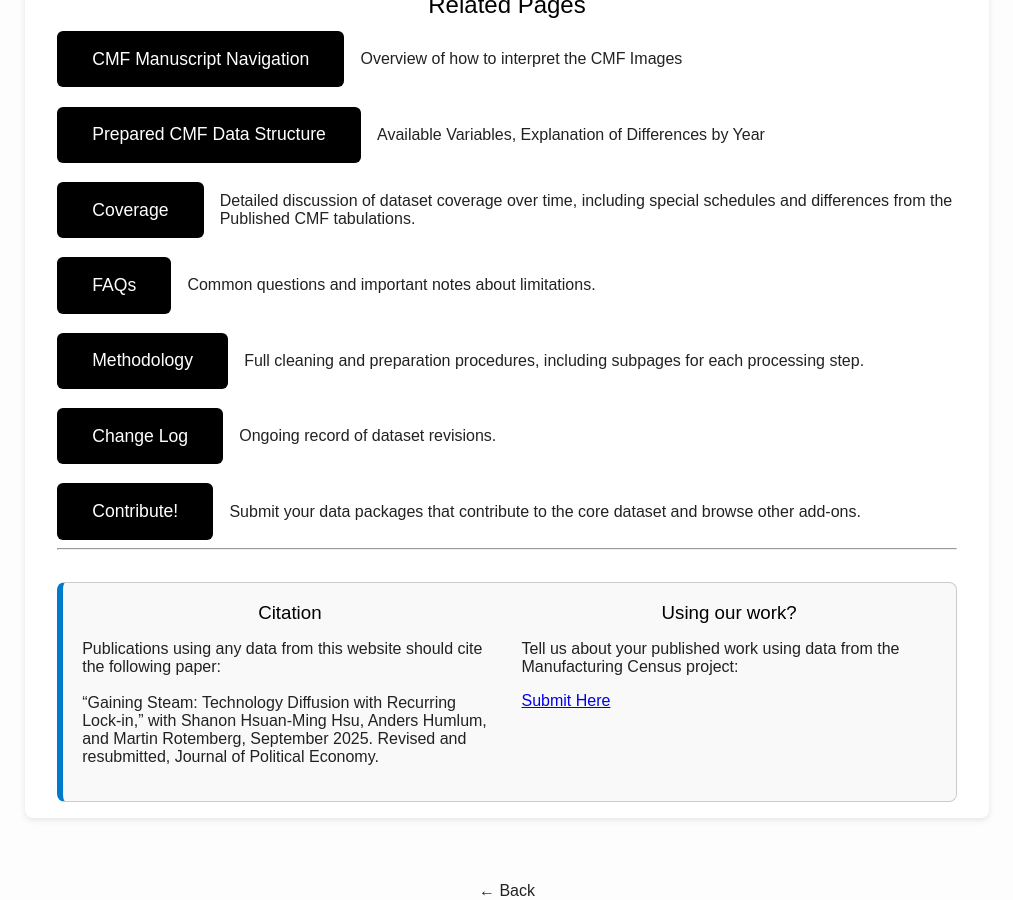
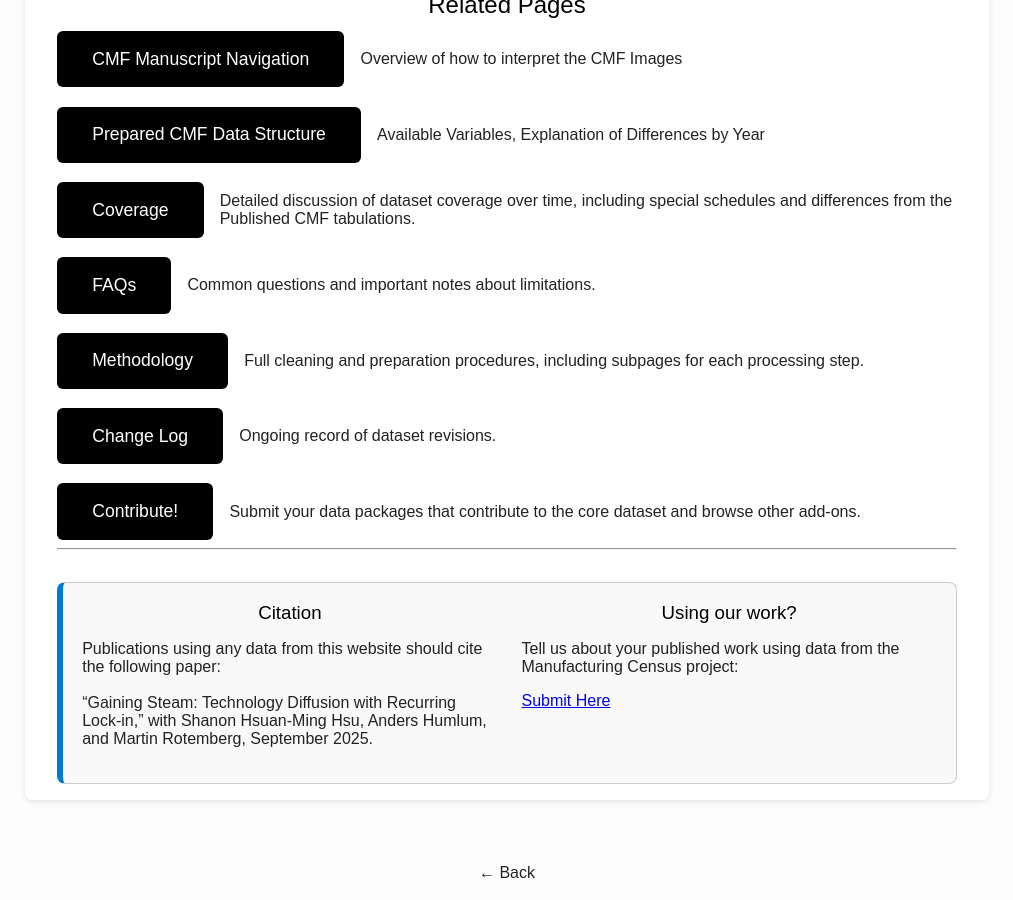
Before and after one commit to allen-otterstrom/CMF_data, a Jekyll site: the page built from about.md, in a window 1280 px wide and 900 px high, scrolled down 1289 px. Shown: the whole window, without its empty margins (133-1146 px from the left). Built offline with Jekyll 4.4.1, drawn with Linux system fonts in a browser that asks for light colours.

Commit message:
Update about.md

```diff
--- a/about.md
+++ b/about.md
@@ -74,7 +74,7 @@ Below is a modern state-boundary map showing which states have **complete covera
   <h3 style="margin-top: 0;">Citation</h3>
   <p>
     Publications using any data from this website should cite the following paper:<br><br>
-    “Gaining Steam: Technology Diffusion with Recurring Lock-in,” with Shanon Hsuan-Ming Hsu, Anders Humlum, and Martin Rotemberg, September 2025. Revised and resubmitted, Journal of Political Economy.
+    “Gaining Steam: Technology Diffusion with Recurring Lock-in,” with Shanon Hsuan-Ming Hsu, Anders Humlum, and Martin Rotemberg, September 2025.
   </p>
 </div>
 
```
